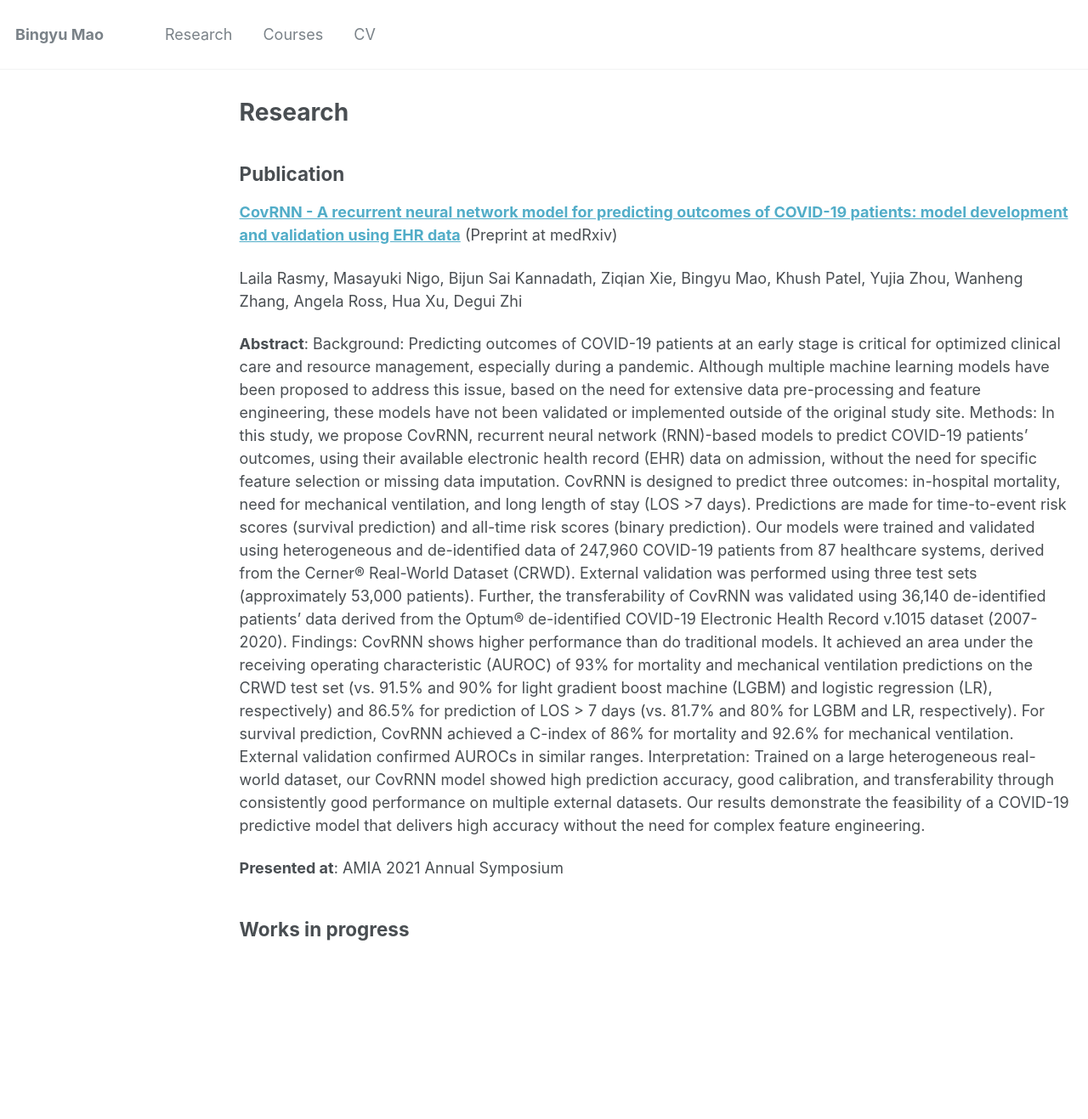
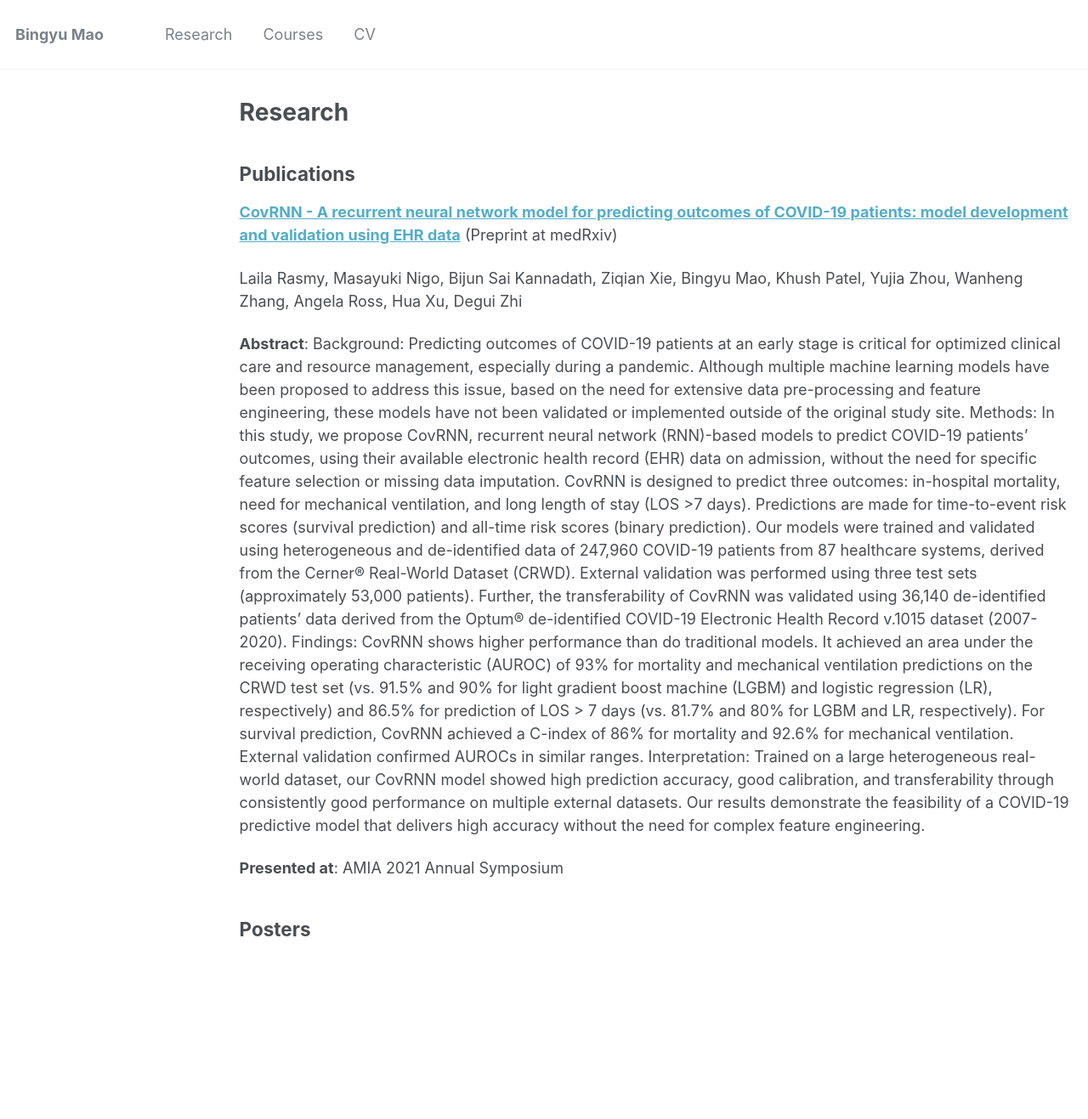
Before and after one commit to BingyuMao/BingyuMao.github.io, a Jekyll site: the page built from _pages/research.md, in a window 1280 px wide. Shown: the whole page at 85% size. Built offline with Jekyll 4.4.1, drawn with Linux system fonts in a browser that asks for light colours.

Commit message:
Update research.md

```diff
--- a/_pages/research.md
+++ b/_pages/research.md
@@ -5,7 +5,7 @@ permalink: /research/
 author_profile: true
 ---
 
-## Publication
+## Publications
 
 [**CovRNN - A recurrent neural network model for predicting outcomes of COVID-19 patients: model development and validation using EHR data**](/files/CovRNN.pdf) (Preprint at medRxiv) <br/>
 
@@ -15,4 +15,4 @@ Laila Rasmy, Masayuki Nigo, Bijun Sai Kannadath, Ziqian Xie, Bingyu Mao, Khush P
 
 **Presented at**: AMIA 2021 Annual Symposium <br/>
 
-## Works in progress
+## Posters
```
